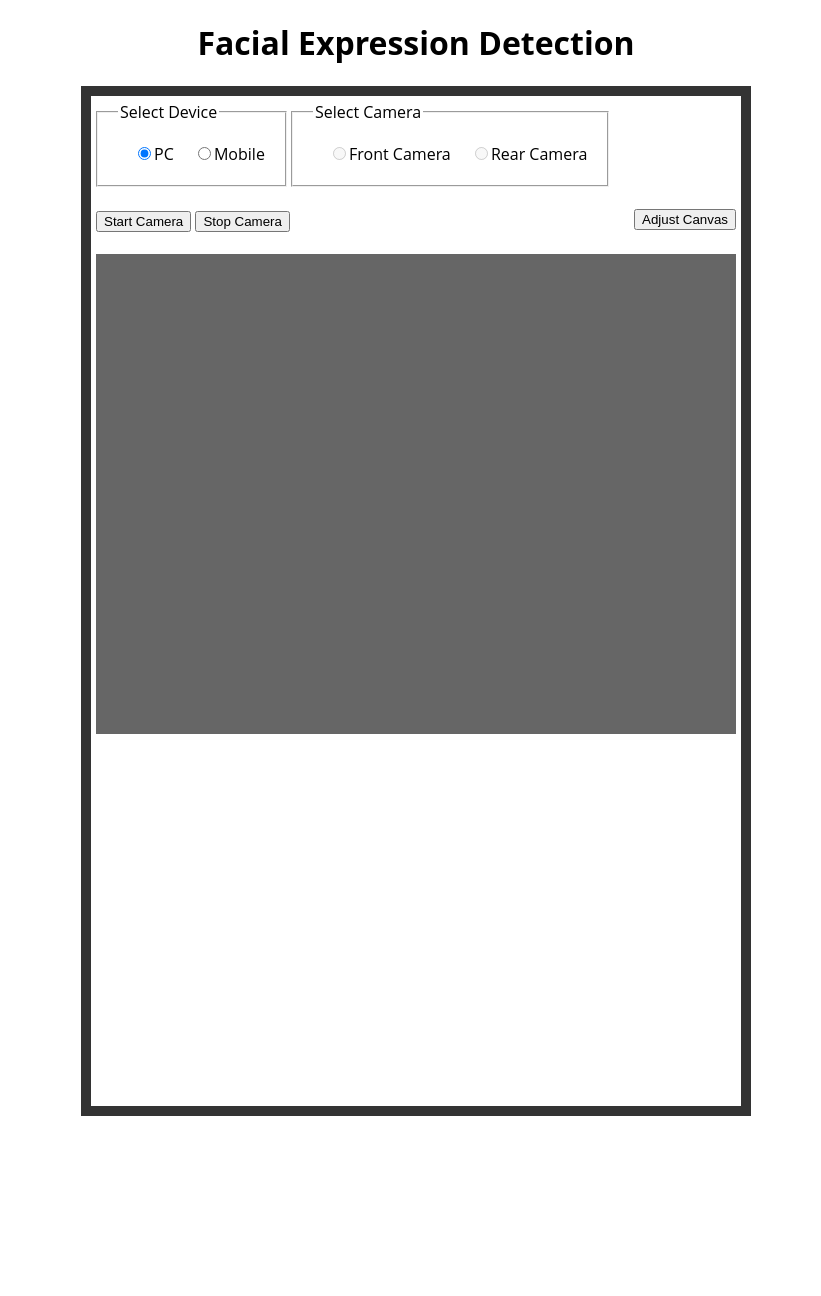
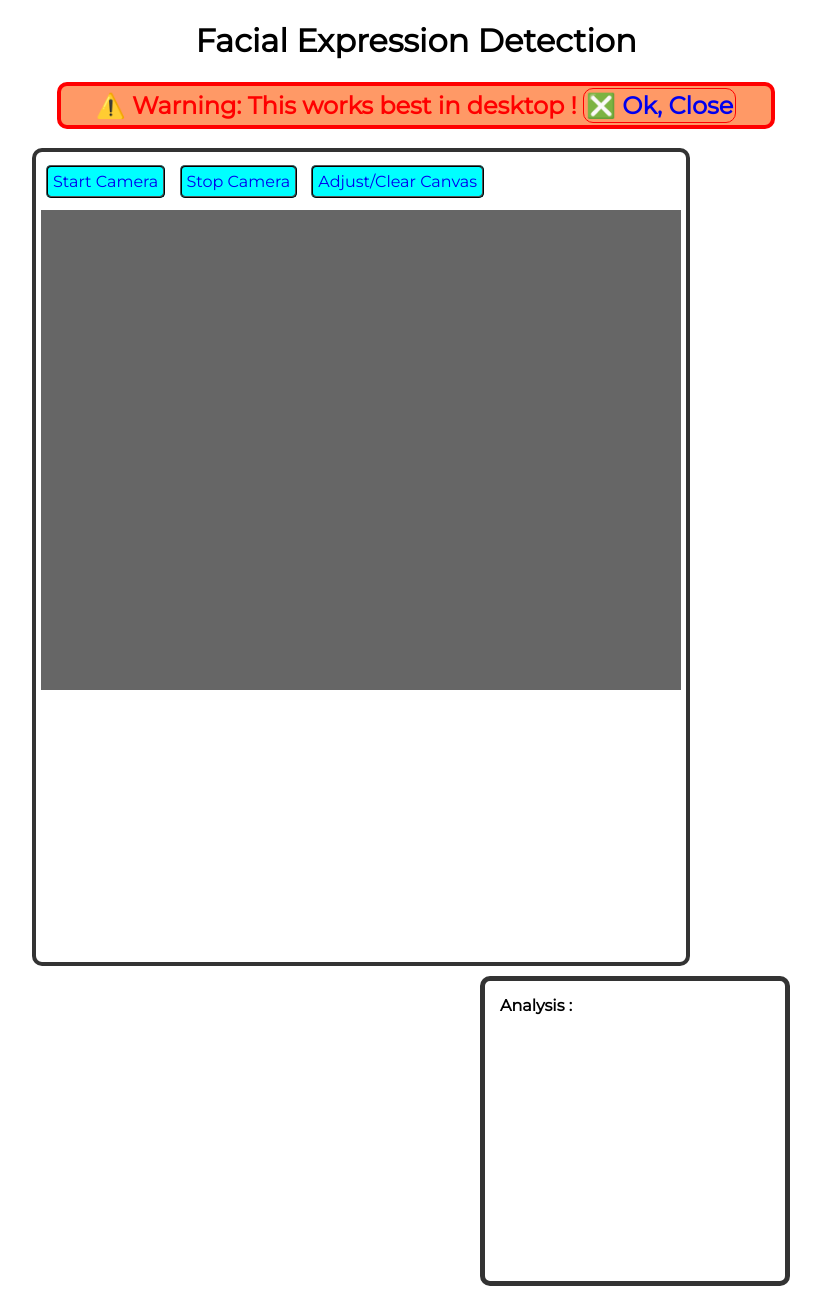
Before and after one commit to 1ycx/FaceExpressionDetectionFlask, a Flask app: page / in a window 1280 px wide. Shown: the whole page, without its empty margins (224-1045 px from the left). Before the commit the page ends 1116 px from the top, so only its background shows below. Run offline with Flask 2, Linux system fonts and the light colour scheme; a map, chart or similar area stays blank.

Commit message:
First step towards desktop only

```diff
--- a/static/index.js
+++ b/static/index.js
@@ -1,5 +1,7 @@
 // Note "https://webrtchacks.com/webrtc-cv-tensorflow/";
+// lt -h https://tunnel.datahub.at --port 5000
 
+var analytElem = null;
 var video = null;
 var streamRef = null;
 
@@ -12,45 +14,60 @@ var captureCtx = null;
 var timeOut1 = null;
 var timeOut2 = null;
 
-var front = false;
+// var front = false;
 var constraints = null;
+
+var analytics = {
+  "angry": 0,
+  "disgust": 0,
+  "fear": 0,
+  "happy": 0,
+  "sad": 0,
+  "surprise": 0,
+  "neutral": 0,
+}
 
 var adjustedCanvas = false;
 
-function flipCamera() {
-  front = !front;
-  constraints = { video: { facingMode: (front ? "user" : "environment") }, audio: false };
-}
+// function flipCamera() {
+//   front = !front;
+//   constraints = { video: { facingMode: (front ? "user" : "environment") }, audio: false };
+// }
 
-function checkCamera() {
-  if (form.device.value == "PC") {
-    document.getElementById(3).disabled = true;
-    document.getElementById(4).disabled = true;
-  }
-  else if (form.device.value == "Mobile") {
-    // Enable the camera options
-    document.getElementById(3).disabled = false;
-    document.getElementById(4).disabled = false;
+// function checkCamera() {
+//   if (form.device.value == "PC") {
+//     document.getElementById(3).disabled = true;
+//     document.getElementById(4).disabled = true;
+//   }
+//   else if (form.device.value == "Mobile") {
+//     // Enable the camera options
+//     document.getElementById(3).disabled = false;
+//     document.getElementById(4).disabled = false;
 
-    // Set default to back camera
-    document.getElementById(4).checked = true;
-    front = false;
-  }
-}
+//     // Set default to back camera
+//     document.getElementById(4).checked = true;
+//     front = false;
+//   }
+// }
 
-function switchRadio(action) {
-  if (action == "start") {
-    document.getElementById(1).disabled = true;
-    document.getElementById(2).disabled = true;
-    document.getElementById(3).disabled = true;
-    document.getElementById(4).disabled = true;
-  }
-  else if (action == "stop") {
-    document.getElementById(1).disabled = false;
-    document.getElementById(2).disabled = false;
+// function switchRadio(action) {
+//   if (action == "start") {
+//     document.getElementById(1).disabled = true;
+//     document.getElementById(2).disabled = true;
+//     document.getElementById(3).disabled = true;
+//     document.getElementById(4).disabled = true;
+//   }
+//   else if (action == "stop") {
+//     document.getElementById(1).disabled = false;
+//     document.getElementById(2).disabled = false;
 
-    document.getElementById(1).checked = true;
-  }
+//     document.getElementById(1).checked = true;
+//   }
+// }
+
+function removeH2() {
+  h2 = document.getElementById("h2-2");
+  h2.remove();
 }
 
 function adjustCanvas(bool) {
@@ -91,14 +108,26 @@ function startCamera() {
         streamRef = stream;
         video.play();
 
-        switchRadio("start");
-        timeInterval = setInterval(grab, 60);
+        // switchRadio("start");
+        timeInterval = setInterval(grab, 150);
       })
       .catch(function (err) {
         alert("Start Stream: Stream not started.");
         console.log("Start Stream:", err.name + ": " + err.message);
       });
   }
+}
+
+function iterateAnalytics() {
+
+  // var text = "";
+  for (var key in analytics) {
+    var p = document.createElement("p");
+    p.innerText = key.capitalize() + ": " + analytics[key];
+    analytElem.appendChild(p);
+    // text += ("  " + key.capitalize() + ":  " + analytics[key] + "\n")
+  }
+  return text;
 }
 
 function stopInterval() {
@@ -117,9 +146,11 @@ function stopCamera() {
     streamRef.getTracks()[0].stop();
     video.srcObject = null;
 
+    iterateAnalytics();
+
     stopInterval();
 
-    switchRadio("stop");
+    // switchRadio("stop");
 
     adjustCanvas();
   }
@@ -135,7 +166,13 @@ function downloadFrame() {
 document.onreadystatechange = () => {
   if (document.readyState === "complete") {
 
+    String.prototype.capitalize = function () {
+      return this.charAt(0).toUpperCase() + this.slice(1);
+    }
+
     video = document.querySelector("#videoElement");
+
+    analytElem = document.getElementById("analytics");
 
     captureCanvas = document.getElementById("captureCanvas");
     captureCtx = captureCanvas.getContext("2d");
@@ -185,6 +222,8 @@ function drawBoxes(objects) {
     let width = Number(object.width);
     let height = Number(object.height);
 
+    analytics[label] += 1;
+
     adjustCanvas(true);
 
     drawCtx.fillText(label + " - " + score, x + 5, y + 20);
--- a/static/style.css
+++ b/static/style.css
@@ -1,22 +1,127 @@
 body {
-    font-family: "Open Sans";
+    /* font-family: "Open Sans"; */
+    font-family: 'Montserrat', sans-serif;
+    margin: 0 auto;
+    /* display:inline-block; */
+}
+
+body>div {
     margin: auto;
+    width: 60%;
+    overflow: auto;
 }
 
 h1 {
     text-align: center;
 }
 
-#container {
+h2 {
+    width: 700px;
+    border: 4px solid red;
+    border-radius: 10px;
+    background-color: #ff9966;
+    color: red;
+    text-align: center;
+    padding: 5px;
+    margin: auto;
+}
+
+h2>a {
+    text-decoration: none;
+    border: 1px solid red;
+    padding: 2px;
+    border-radius: 10px;
+}
+
+h2>a:hover {
+    border: 1px ridge red;
+    background-color: white;
+}
+
+.jello-horizontal {
+    -webkit-animation: jello-horizontal 0.9s both;
+    animation: jello-horizontal 0.9s both;
+}
+
+@keyframes jello-horizontal {
+    0% {
+        -webkit-transform: scale3d(1, 1, 1);
+        transform: scale3d(1, 1, 1);
+    }
+
+    30% {
+        -webkit-transform: scale3d(1.25, 0.75, 1);
+        transform: scale3d(1.25, 0.75, 1);
+    }
+
+    40% {
+        -webkit-transform: scale3d(0.75, 1.25, 1);
+        transform: scale3d(0.75, 1.25, 1);
+    }
+
+    50% {
+        -webkit-transform: scale3d(1.15, 0.85, 1);
+        transform: scale3d(1.15, 0.85, 1);
+    }
+
+    65% {
+        -webkit-transform: scale3d(0.95, 1.05, 1);
+        transform: scale3d(0.95, 1.05, 1);
+    }
+
+    75% {
+        -webkit-transform: scale3d(1.05, 0.95, 1);
+        transform: scale3d(1.05, 0.95, 1);
+    }
+
+    100% {
+        -webkit-transform: scale3d(1, 1, 1);
+        transform: scale3d(1, 1, 1);
+    }
+}
+
+#container1 {
     margin: 0px auto;
     width: 640px;
-    height: 1000px;
+    height: 800px;
     padding: 5px;
-    border: 10px #333 solid;
-    overflow: auto;
+    border: 4px #333 solid;
+    border-radius: 10px;
+    float: left;
 }
 
-form {
+.start-stop {
+    margin-top: 15px;
+}
+
+.start-stop>a {
+    background-color: aqua;
+    border: 2px ridge black;
+    border-radius: 5px;
+    padding: 5px;
+    text-decoration: none;
+    margin: 5px;
+}
+
+.start-stop :last-child {
+    right: 40px;
+}
+
+#container2 {
+    margin: 10px;
+    width: 300px;
+    height: 300px;
+    border: 5px solid #333;
+    border-radius: 10px;
+    float: right;
+}
+
+#container2>h4 {
+    padding-left: 15px;
+    margin-top: 15px;
+}
+
+/* form {
     margin: auto;
 }
 
@@ -32,9 +137,8 @@ input[type="radio"] {
 }
 
 input[type="button"] {
-    margin: auto;
     text-align: center;
-}
+} */
 
 #videoElement {
     background-color: #666;
--- a/templates/index.html
+++ b/templates/index.html
@@ -5,14 +5,18 @@
   <meta charset="utf-8" />
   <title>Facial Expression Detection</title>
   <script src="https://ajax.googleapis.com/ajax/libs/jquery/3.4.1/jquery.min.js"></script>
+  <link href="https://fonts.googleapis.com/css?family=Montserrat&display=swap" rel="stylesheet">
   <link rel="stylesheet" href="{{url_for('static', filename='style.css')}}">
 
 </head>
 
 <body>
   <h1>Facial Expression Detection</h1>
-  <div id="container">
-    <form name="form">
+  <h2 id="h2-2" class="jello-horizontal">⚠️ Warning: This works best in desktop ! <a href="#" onclick="removeH2()">❎ Ok, Close</a></h2>
+  <br>
+  <div>
+    <div id="container1">
+      <!-- <form name="form">
         <div>
           <fieldset>
             <legend>Select Device</legend>
@@ -28,15 +32,27 @@
           <br>
           <input type="button" id=5 value="Start Camera" onclick="startCamera()">
           <input type="button" id=6 value="Stop Camera" onclick="stopCamera()">
-        <input type="button" id=7 value="Adjust Canvas" onclick="adjustCanvas(true)" style="float: right;">
+          <input type="button" id=7 value="Adjust/Clear Canvas" onclick="adjustCanvas(true)" style="float: right;">
         </div>
-    </form> <br>
+      </form>
+      <br> -->
+      <div class="start-stop">
+        <a href="#" id=5 onclick="startCamera()">Start Camera</a>
+        <a href="#" id=6 onclick="stopCamera()">Stop Camera</a>
+        <a href="#" id=7 onclick="adjustCanvas(true)">Adjust/Clear Canvas</a>
+      </div>
+      <br>
       <div id="canvas-parent">
         <video contrls id="videoElement" onloadeddata="adjustCanvas()"></video>
         <canvas id="drawCanvas"></canvas>
       </div>
       <canvas id="captureCanvas"></canvas>
     </div>
+    <div id="container2">
+      <h4>Analysis :</h4>
+      <div id="analytics"></div>
+    </div>
+  </div>
   <script src="{{ url_for('static', filename='index.js') }}"></script>
 </body>
 
```
Also changed, not shown: Readme.md, 1 other file. Lines whose indentation alone changed are shown as unchanged.
